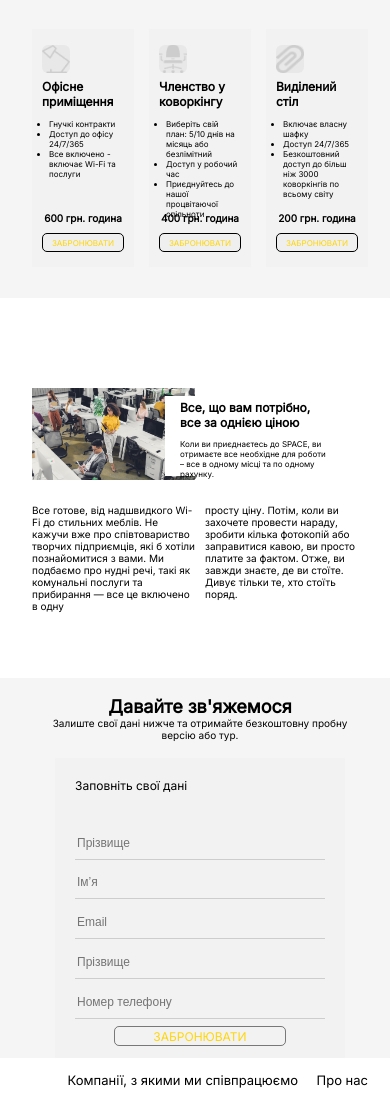
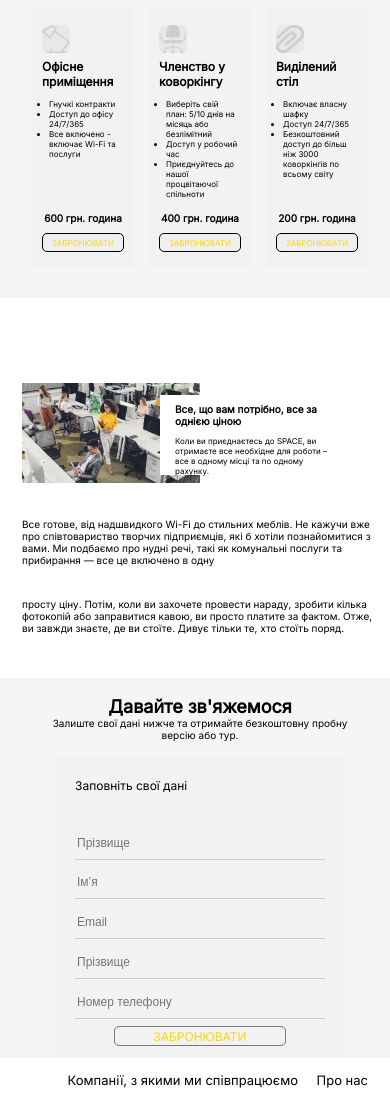
Before and after one commit to MayaPrykhodko/Landing-page-grid, a plain HTML site: page index.html in a window 390 px wide. Shown: the part 1416-2511 px from the top of the page. Drawn offline with Linux system fonts and the light colour scheme.

Commit message:
corrected

```diff
--- a/style.css
+++ b/style.css
@@ -1116,13 +1116,19 @@
     }
 }
 
+@media (max-width: 500px) {
+    .service-text {
+        display: none;
+    }
+}
+
 @media (max-width: 480px) {
     .grid {
         grid-template-rows: 44px 240px 450px 600px repeat(3, 380px) 44px;
     }
 
     .header {
-        grid-template-columns: 100px 38px 72px 1fr;
+        grid-template-columns: 100px 38px 100px 1fr;
     }
 
     .header__logo {
@@ -1207,16 +1213,8 @@
         font-size: 12px;
     }
 
-    .service-list {
-        grid-template-columns: repeat(3, minmax());
-    }
-
     .service-list__item {
         grid-template-rows: 60px 40px 64px 30px 24px 0px;
-    }
-
-    .service-text {
-        display: none;
     }
 
     .extra-info {
@@ -1247,8 +1245,12 @@
         min-height: 193px;
     }
 
+    .service-info {
+        grid-template-rows: 70px 1fr 10px;
+    }
+
     .service-list__item {
-        grid-template-rows: 40px 40px 84px 30px 24px;
+        grid-template-rows: 40px 40px 104px 30px 24px;
     }
 
     .service-icon {
@@ -1268,4 +1270,25 @@
     .service-conditions ul {
         padding-inline-start: 7px;
     }
+
+    .extra-info {
+        column-gap: 0px;
+        row-gap: 15px;
+    }
+
+    .extra-info__left-part-content {
+        grid-row: 3;
+        grid-column: 2/4;
+        align-self: center;
+    }
+
+    .content-title {
+        font-size: 10px;
+    }
+
+    .extra-info__right-part-content2 {
+        grid-row: 4;
+        grid-column: 2/4;
+    }
+
 }
```
